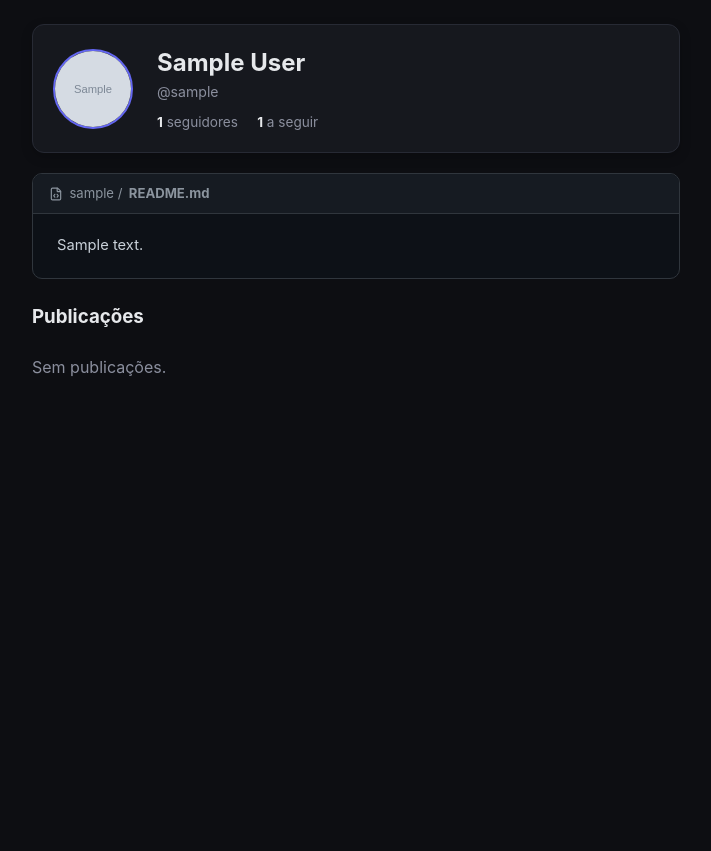
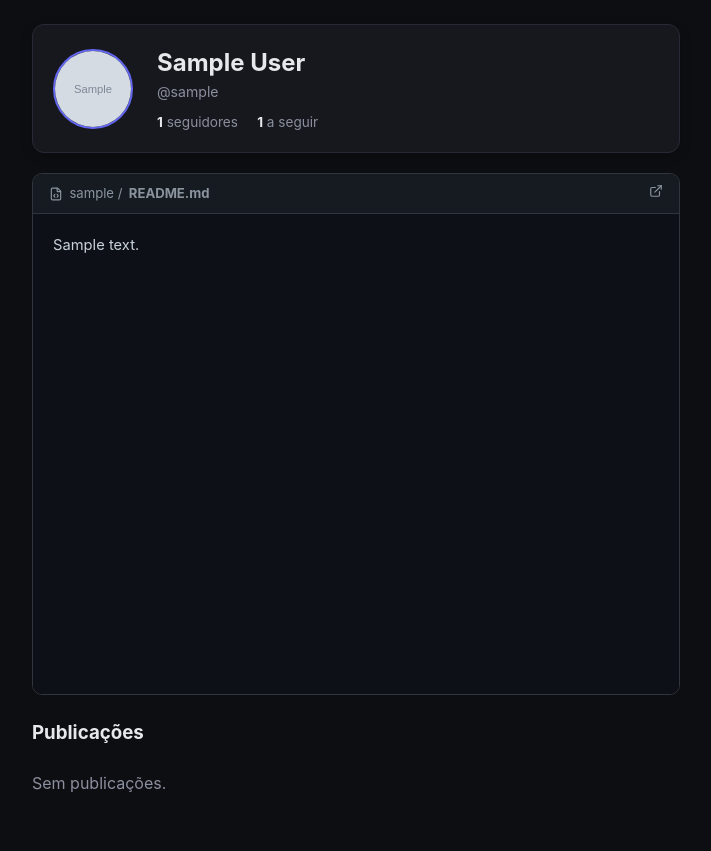
Before and after one commit to Nyco-Kalashnikov/pupe, a Flask app: a page that uses templates/perfil.html in a window 1280 px wide. Shown: the part 64-915 px from the top of the page, without its empty margins (284-995 px from the left). Before the commit the page ends 440 px from the top, so only its background shows below. Run offline with Flask 3, Linux system fonts and the light colour scheme; tables that the repository leaves empty hold one stand-in row (values such as "Sample post"); grey boxes marked "Sample" are stand-in pictures.

Commit message:
Update styles and iframe integration for Pupe Page

```diff
--- a/templates/perfil.html
+++ b/templates/perfil.html
@@ -2,7 +2,7 @@
 
 {% block content %}
 <style>
-    /* Estilo do Caixote GitHub README / Pupe Page */
+    /* Estilo da caixa Pupe Page / GitHub README */
     .readme-card {
         background: #0d1117;
         border: 1px solid #30363d;
@@ -30,15 +30,15 @@
         color: var(--primary);
     }
     .readme-body {
-        padding: 1.25rem 1.5rem;
-        color: #c9d1d9;
-        font-size: 0.92rem;
-        line-height: 1.6;
-        word-break: break-word;
+        padding: 0;
+        overflow: hidden;
     }
-    .readme-body img {
-        max-width: 100%;
-        border-radius: 6px;
+    .readme-iframe {
+        width: 100%;
+        height: 480px;
+        border: 0;
+        display: block;
+        background: #0d1117;
     }
 </style>
 
@@ -73,7 +73,7 @@
     </div>
 </div>
 
-<!-- Pupe Page Incorporada (Estilo GitHub README) -->
+<!-- Pupe Page Incorporada via Iframe Isolado -->
 {% if pupe_page %}
 <div class="readme-card">
     <div class="readme-header">
@@ -81,20 +81,29 @@
             <i data-lucide="file-code" style="width:14px; height:14px;"></i>
             {{ profile_user.username }} / <strong>README.md</strong>
         </span>
-        {% if current_user and current_user.id == profile_user.id %}
-        <a href="{{ url_for('pupe_page_editor') }}" title="Editar Pupe Page">
-            <i data-lucide="pencil" style="width:14px; height:14px;"></i>
-        </a>
-        {% endif %}
+        <div style="display: flex; align-items: center; gap: 0.75rem;">
+            <a href="{{ url_for('ver_pupe_page', username=profile_user.username) }}" target="_blank" title="Abrir em nova janela">
+                <i data-lucide="external-link" style="width:14px; height:14px;"></i>
+            </a>
+            {% if current_user and current_user.id == profile_user.id %}
+            <a href="{{ url_for('pupe_page_editor') }}" title="Editar Pupe Page">
+                <i data-lucide="pencil" style="width:14px; height:14px;"></i>
+            </a>
+            {% endif %}
+        </div>
     </div>
 
     <div class="readme-body">
-        {# O filtro | safe permite renderizar o HTML customizado já sanitizado #}
-        {{ pupe_page.html_content | safe }}
+        <iframe src="{{ url_for('ver_pupe_page', username=profile_user.username) }}"
+                sandbox
+                title="Pupe Page de {{ profile_user.username }}"
+                class="readme-iframe"
+                loading="lazy">
+        </iframe>
     </div>
 </div>
 {% else %}
-<!-- Biografia Padrão quando não houver Pupe Page -->
+<!-- Biografia Padrão se não existir Pupe Page -->
 <div class="card">
     <p style="font-size: 0.9rem; color: var(--text-muted);">
         {{ profile_user.bio or 'Sem biografia informada.' }}
```
